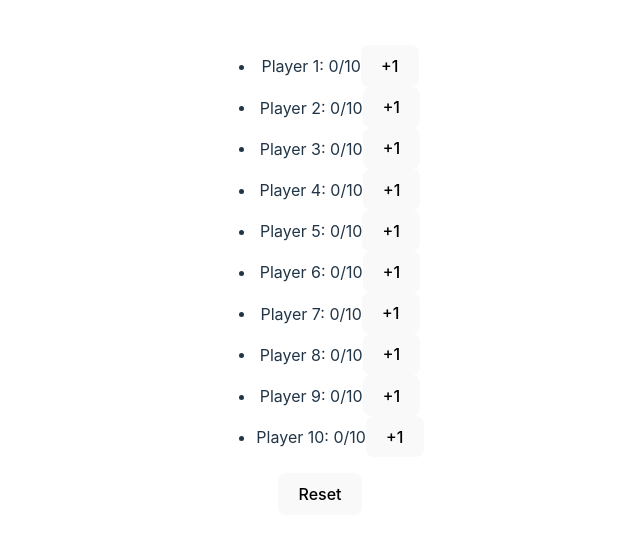
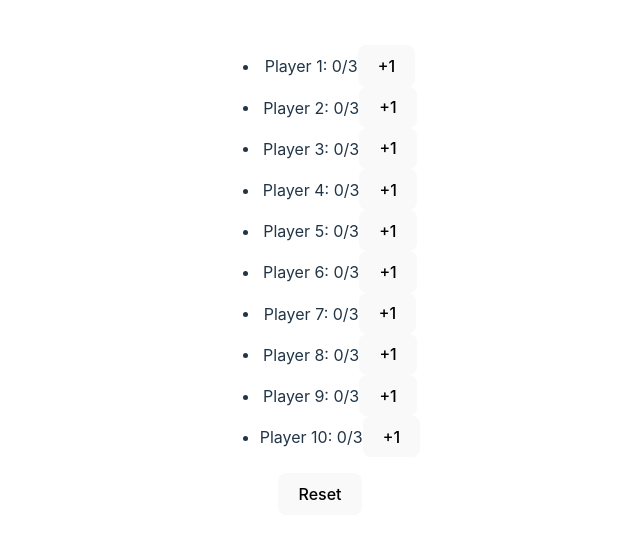
Before and after one commit to brunopenner/react-state-demo, a React (Vite) app: page / in a window 1280 px wide. Shown: the part 128-666 px from the top of the page, without its empty margins (320-960 px from the left). Built offline with nearby package versions, Linux system fonts and the light colour scheme.

Commit message:
#656. Score Keeper Exercise - testing

```diff
--- a/src/App.jsx
+++ b/src/App.jsx
@@ -18,7 +18,7 @@ function App() {
         <Dumbo /> */}
         {/* <ScoreKeeper /> */}
         {/* <EmojiClicker /> */}
-        <ScoreKepperExercise numPlayers={10} />
+        <ScoreKepperExercise numPlayers={10} target={3} />
     </>
   )
 }
--- a/src/ScoreKeeperExercise.jsx
+++ b/src/ScoreKeeperExercise.jsx
@@ -1,6 +1,6 @@
 import { useState } from 'react';
 
-export default function ScoreKeeperExercise({ numPlayers = 2, target = 10 }) {
+export default function ScoreKeeperExercise({ numPlayers = 3, target = 5 }) {
     // Initialize scores for each player
     const [scores, setScores] = useState(Array(numPlayers).fill(0));
     const [gameOver, setGameOver] = useState(false);
```
